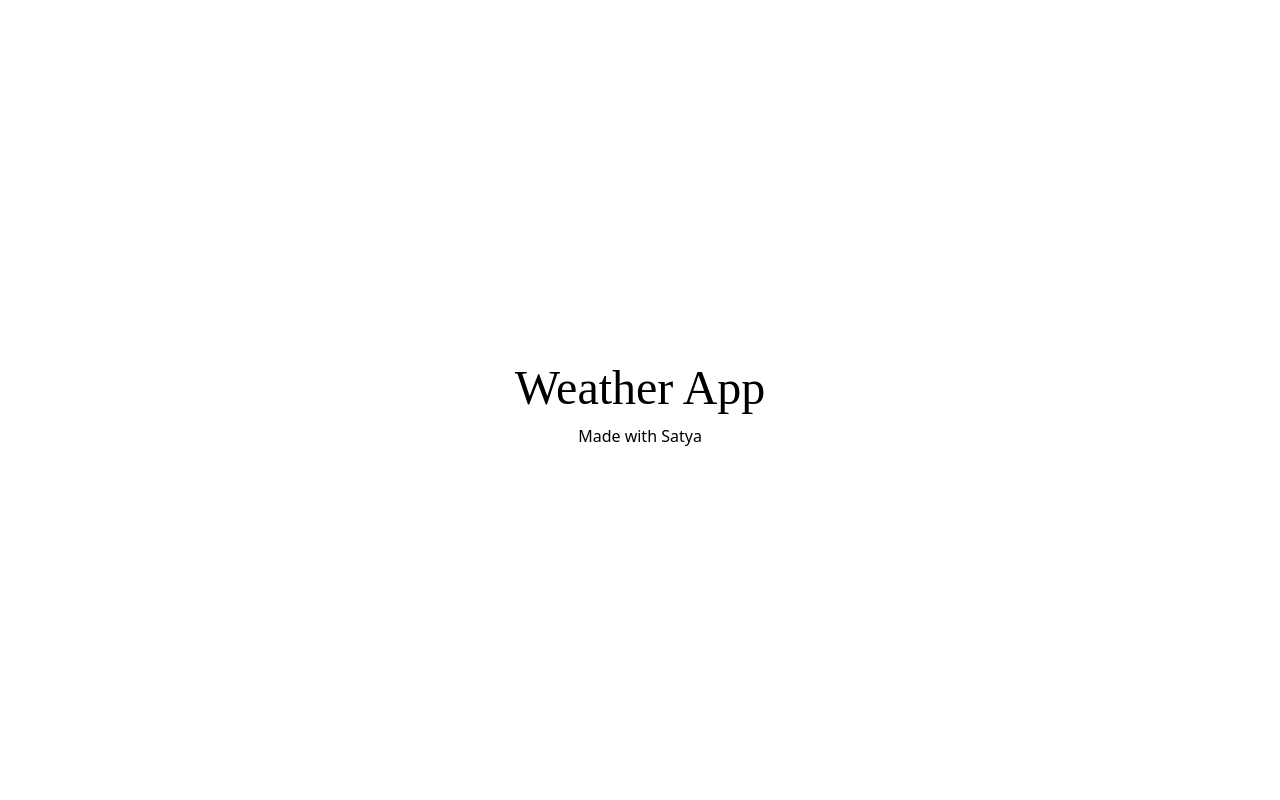
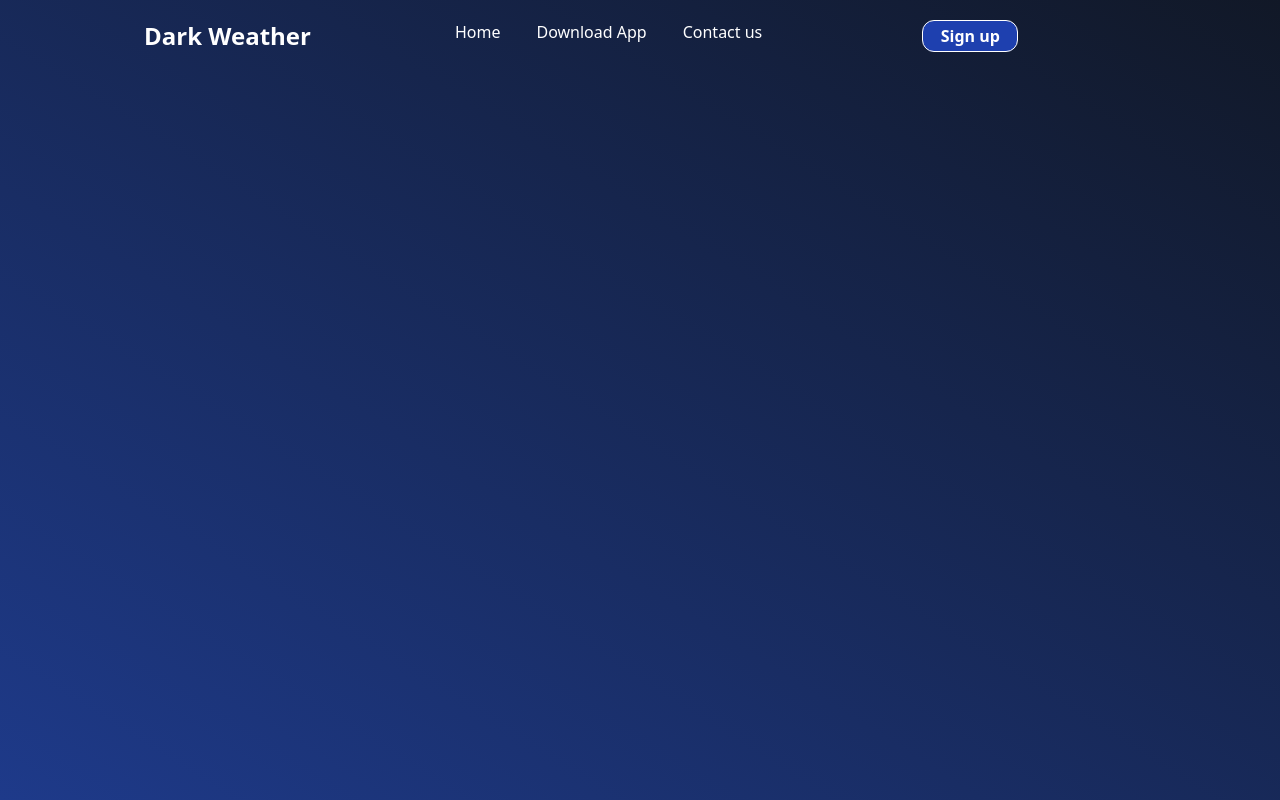
Before and after one commit to Satya-code12/WeatherApp, a React (Vite) app: page / in a window 1280 px wide. Built offline with nearby package versions, Linux system fonts and the light colour scheme; a web font is replaced by a local one.

Commit message:
Navbar completed

```diff
--- a/index.html
+++ b/index.html
@@ -4,7 +4,7 @@
     <meta charset="UTF-8" />
     <link rel="icon" type="image/svg+xml" href="/vite.svg" />
     <meta name="viewport" content="width=device-width, initial-scale=1.0" />
-    <title>Vite + React + TS</title>
+    <title>Dark Weather</title>
     <link rel="preconnect" href="https://fonts.googleapis.com" />
     <link rel="preconnect" href="https://fonts.gstatic.com" crossorigin />
     <link
--- a/src/App.tsx
+++ b/src/App.tsx
@@ -1,10 +1,14 @@
+import { Navbar } from "./Landpage";
+
 function App() {
   return (
     <>
-      <div className="h-screen flex justify-center items-center flex-col">
+      {/* <div className="h-screen flex justify-center items-center flex-col">
         <h1 className="text-[3rem] font-brand">Weather App</h1>
         <p>Made with Satya</p>
-      </div>
+      </div> */}
+      <Navbar/>
+
     </>
   );
 }
--- /dev/null
+++ b/src/Landpage.tsx
@@ -0,0 +1,17 @@
+function Navbar () {
+  return(
+    <>
+      <section  className="h-screen bg-gradient-to-bl from-gray-900 to-blue-900 text-white">
+      <div className="ml-[9rem] mr-[9rem] py-5 flex ">
+        <h2 className="text-2xl font font-semibold">Dark Weather</h2>
+        <h2 className="pl-[9rem]">Home</h2>
+        <h2 className="pl-9">Download App</h2>
+        <h2 className="pl-9 pr-[10rem]">Contact us</h2>
+        <button className="bg-blue-800 w-24 text-base font font-semibold  border rounded-xl border-white">Sign up</button>
+      </div>
+      </section>
+    </>
+  );
+}
+
+export { Navbar };
```
